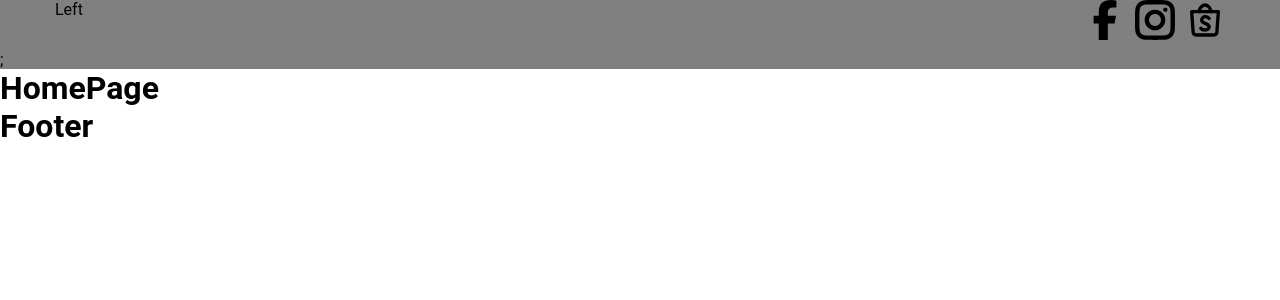
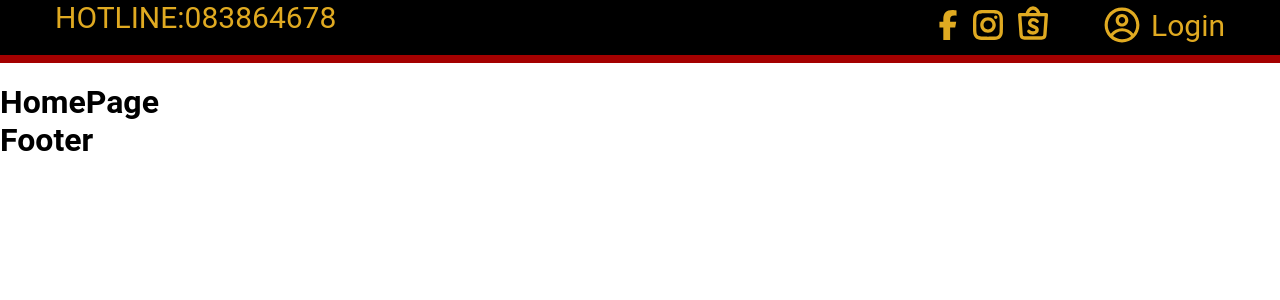
Before and after one commit to tunglvm/banmyShop, a React (Create React App) app in the folder fe/banmyshop/: page / in a window 1280 px wide. Shown: the top 300 px of the page. Built offline with nearby package versions, Linux system fonts and the light colour scheme.

Commit message:
config and design header

```diff
--- a/fe/banmyshop/src/pages/users/theme/header/index.js
+++ b/fe/banmyshop/src/pages/users/theme/header/index.js
@@ -3,22 +3,52 @@ import "./style.scss";
 import { FaFacebookF } from "react-icons/fa6";
 import { GrInstagram } from "react-icons/gr";
 import { TbBrandShopee } from "react-icons/tb";
+import { CgProfile } from "react-icons/cg";
 
 const Header = () => {
     return (
         <div className = "header-top">
             <div className="container">
                 <div className="row">
-                    <div className="col-6">Left</div>
+                    <div className="col-6 header-top-left">
+                        <ul>
+                            <li className="left-text">HOTLINE:083864678</li>
+                        </ul>
+                    </div>
                     <div className="col-6 header-top-right">
                         <ul>
-                            <li className="icon"> <FaFacebookF /> </li>
-                            <li className="icon"> <GrInstagram /> </li>
-                            <li className="icon"> <TbBrandShopee /> </li>
+                            <li className="icon">
+                                <a href = "">
+                                    <FaFacebookF />
+                                </a>
+                            </li>
+                            <li className="icon">
+                                <a href = "">
+                                    <GrInstagram />
+                                </a>
+                            </li>
+                            <li id="shopeeicon">
+                                <a href = "">
+                                     <TbBrandShopee />
+                                </a>
+                            </li>
+                            <ul>
+                                <li id="loginicon" >
+                                    <a href = "">
+                                        <CgProfile />
+                                    </a>
+                                </li>
+                                <li id="text">
+                                    <a href = "">
+                                        <span >Login</span>
+                                    </a>
+                                </li>
+                            </ul>
                         </ul>
                     </div>
                 </div>
-            </div>;
+            </div>
+            <div class="line"></div>
         </div>
     );
 
--- a/fe/banmyshop/src/pages/users/theme/header/style.scss
+++ b/fe/banmyshop/src/pages/users/theme/header/style.scss
@@ -1,18 +1,75 @@
+@use "sass:map";
+@import "style/pages/_theme";
+
 .header-top {
-    background-color:gray;
+    background-color:black;
+}
+
+.header-top-left {
+    ul {
+        display: flex;
+        list-style: none;
+        margin: 0;
+    }
+    .left-text {
+        margin: 0;
+        padding: 0 0 0 0;
+        font-size: 30px;
+        color: map.get($theme-color, "main-yellow");
+    }
 }
 
 .header-top-right {
-    background-color: grey;
+    background-color: black;
+    height: 30px;
     display: flex;
     justify-content: end;
     ul {
         display: flex;
         list-style: none;
         column-gap: 10px;
+
+        .icon {
+            padding-top: 10px;
+            font-size: 30px;
+            color: map.get($theme-color, "main-yellow");
+        }
+
+        #shopeeicon{
+            padding-top: 3px;
+            font-size: 40px;
+            color: map.get($theme-color, "main-yellow");
+        }
+
+        a {
+        color: map.get($theme-color, "main-yellow");
+        text-decoration: none;
+        }
+
+        #loginicon {
+            margin-top: 28px;
+            cursor: pointer;
+            display: flex;
+            align-items: center;
+            margin-left: 40px;
+            font-size: 38px;
+            color: map.get($theme-color, "main-yellow");
+        }
+
+
+        #text {
+            cursor: pointer;
+            color: map.get($theme-color, "main-yellow");
+            font-size: 30px;
+            margin-top: 8px;
+        }
+
     }
 }
 
-.icon {
-    font-size: 40px;
+.line {
+  width: 100%;
+  height: 8px;
+  background-color: map.get($theme-color, "main-red");
+  margin: 20px 0;
 }
--- a/fe/banmyshop/src/style/pages/_theme.scss
+++ b/fe/banmyshop/src/style/pages/_theme.scss
@@ -1,5 +1,6 @@
 //common theme style
 
 $theme-color : (
-    "main": #515151
+    "main-yellow": #e0aa21,
+    "main-red": #a40000
 )
```
Also changed, not shown: fe/banmyshop/jsconfig.json (added, +8 -0 lines).
